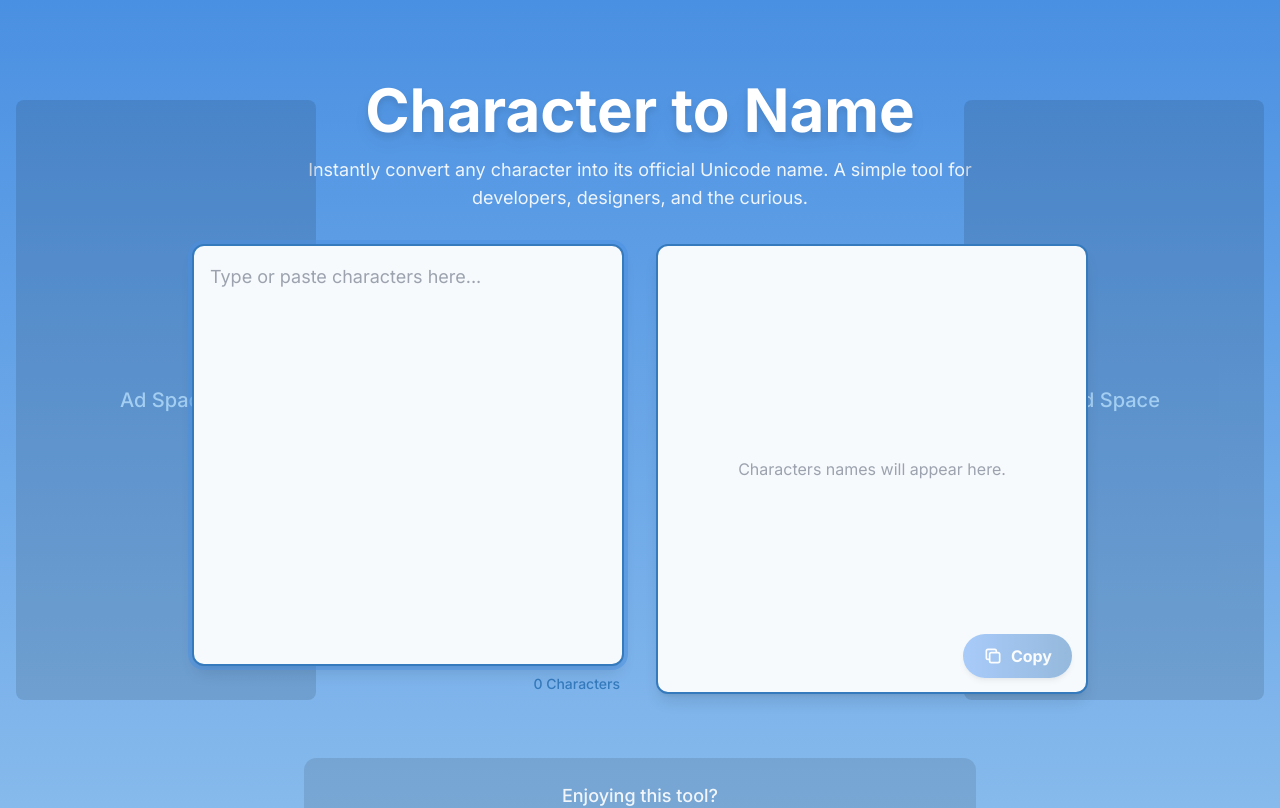
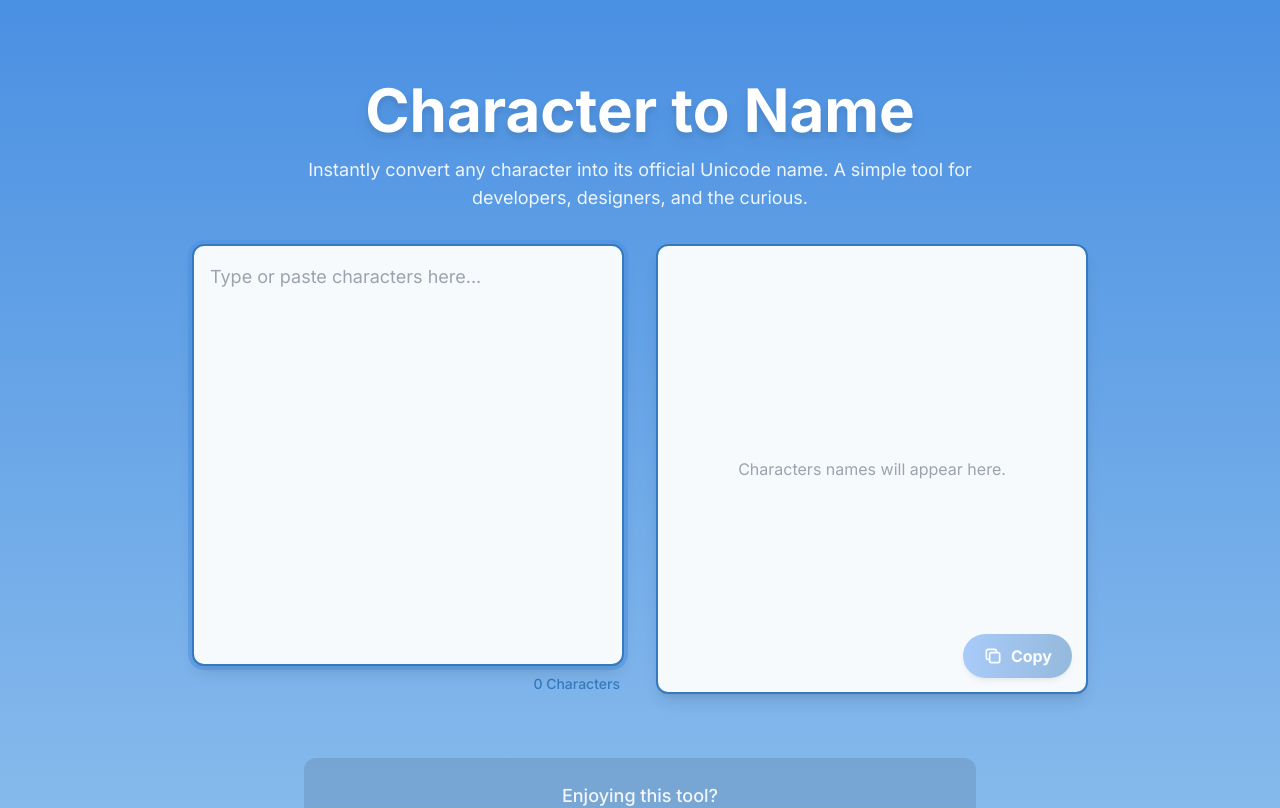
Before and after one commit to JohnCohan5/Character-to-Name, a React (Vite) app: page / in a window 1280 px wide. Shown: the top 808 px of the page. Built offline with nearby package versions, Linux system fonts and the light colour scheme.

Commit message:
Remove ad spaces and AdPlaceholder component

```diff
--- a/App.tsx
+++ b/App.tsx
@@ -3,7 +3,6 @@ import React, { useState, useEffect, useCallback } from 'react';
 import { useUnicodeNames, CharacterName } from './hooks/useUnicodeNames';
 import { CharacterInput } from './components/CharacterInput';
 import { CharacterOutput } from './components/CharacterOutput';
-import { AdPlaceholder } from './components/AdPlaceholder';
 import { Header } from './components/Header';
 import { Footer } from './components/Footer';
 
@@ -32,8 +31,6 @@ const App: React.FC = () => {
 
   return (
     <div className="min-h-screen bg-gradient-to-b from-[#4A90E2] to-[#A3CEF1] text-[#1E2A38] p-4 sm:p-8 selection:bg-[#357ABD] selection:text-white">
-      <AdPlaceholder position="left" />
-      <AdPlaceholder position="right" />
 
       <main className="container mx-auto max-w-4xl flex flex-col items-center justify-center min-h-screen py-12">
         <Header />
--- a/components/AdPlaceholder.tsx
+++ /dev/null
@@ -1,18 +0,0 @@
-
-import React from 'react';
-
-interface AdPlaceholderProps {
-  position: 'left' | 'right';
-}
-
-export const AdPlaceholder: React.FC<AdPlaceholderProps> = ({ position }) => {
-  const positionClasses = position === 'left' ? 'left-4' : 'right-4';
-
-  return (
-    <aside
-      className={`fixed top-1/2 -translate-y-1/2 w-[300px] h-[600px] bg-[#1E2A38]/15 rounded-lg flex items-center justify-center select-none hidden xl:flex ${positionClasses}`}
-    >
-      <span className="text-xl font-medium text-[#A3CEF1]">Ad Space</span>
-    </aside>
-  );
-};
--- a/package.json
+++ b/package.json
@@ -14,7 +14,6 @@
   },
   "devDependencies": {
     "@types/node": "^22.14.0",
-    "typescript": "~5.8.2",
     "vite": "^6.2.0"
   }
 }
```
Also changed, not shown: 1 other file (tests, documents, lock files or other folders).
